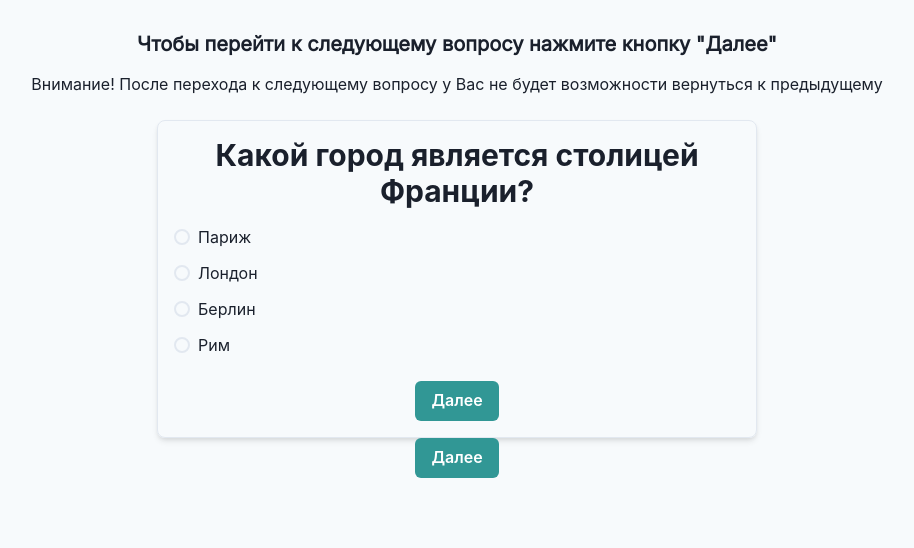
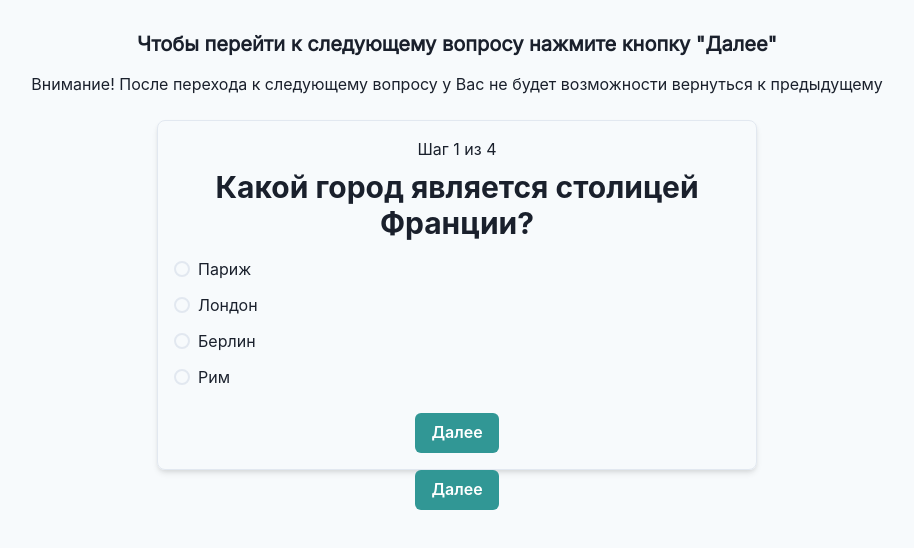
Before and after one commit to BJuice1984/school_multi-step_questionnaire, a Next.js app: page /test in a window 1280 px wide. Shown: the top 548 px of the page, without its empty margins (183-1097 px from the left). Built offline with nearby package versions, Linux system fonts and the light colour scheme.

Commit message:
feat(TestForm): add steps in the interface

```diff
--- a/components/TestForm.tsx
+++ b/components/TestForm.tsx
@@ -2,7 +2,7 @@
 
 import { useForm } from 'react-hook-form'
 import { useEffect, useState } from 'react'
-import { Box, Button, Heading, Radio, RadioGroup, Stack, Checkbox } from '@chakra-ui/react'
+import { Box, Button, Heading, Radio, RadioGroup, Stack, Checkbox, Text } from '@chakra-ui/react'
 import { fetchMockQuestions } from '@/mock/mockData'
 import { Question, useTestStore } from '@/store/useTestStore'
 import { useSessionStorage } from '@/hooks/useSessionStorage'
@@ -37,9 +37,14 @@ const TestForm = () => {
     }
 
     const currentQuestion = questions[currentStep]
+    const totalSteps = questions.length
 
     return (
         <Box maxW='600px' mx='auto' p='4' borderWidth='1px' borderRadius='lg' boxShadow='md'>
+            <Text mb={2} textAlign='center'>
+                Шаг {currentStep + 1} из {totalSteps}
+            </Text>
+
             {currentQuestion && (
                 <form onSubmit={handleSubmit(onNextStep)}>
                     <Heading mb='4' size='lg'>
```
